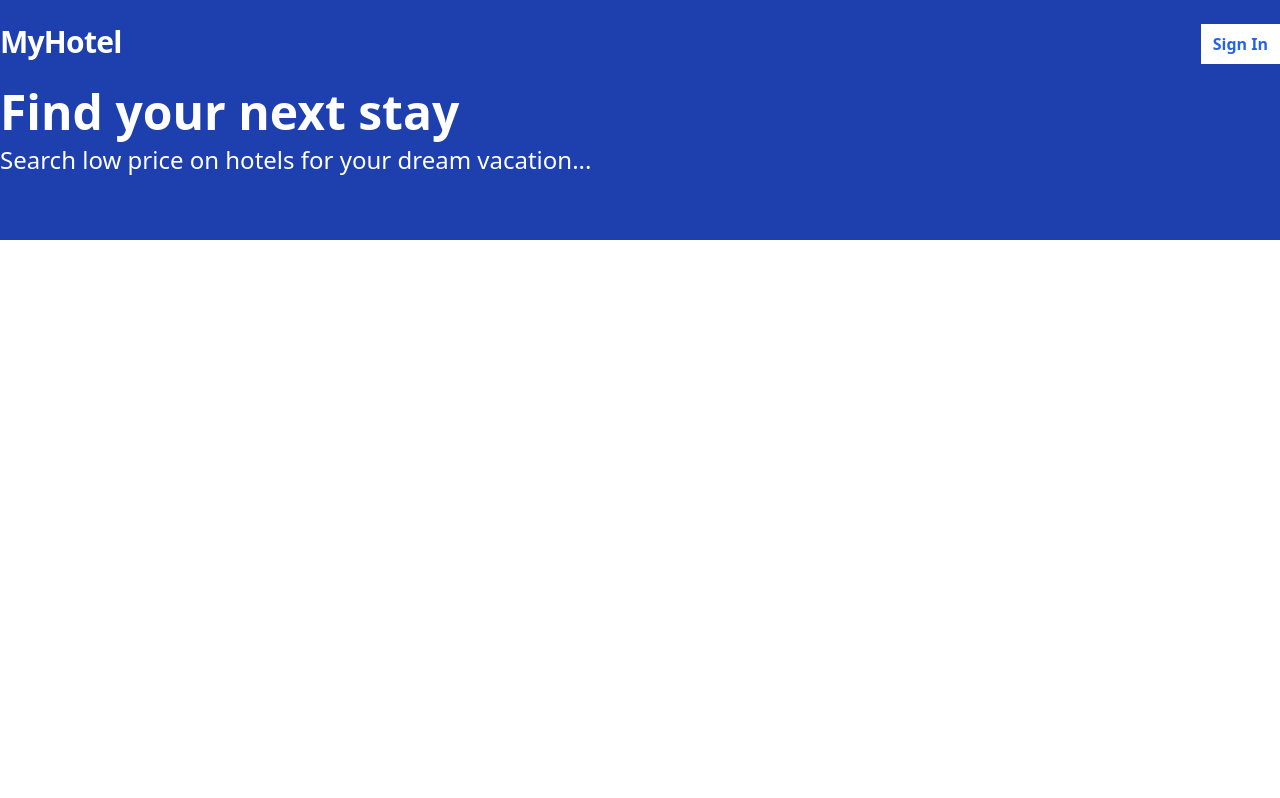
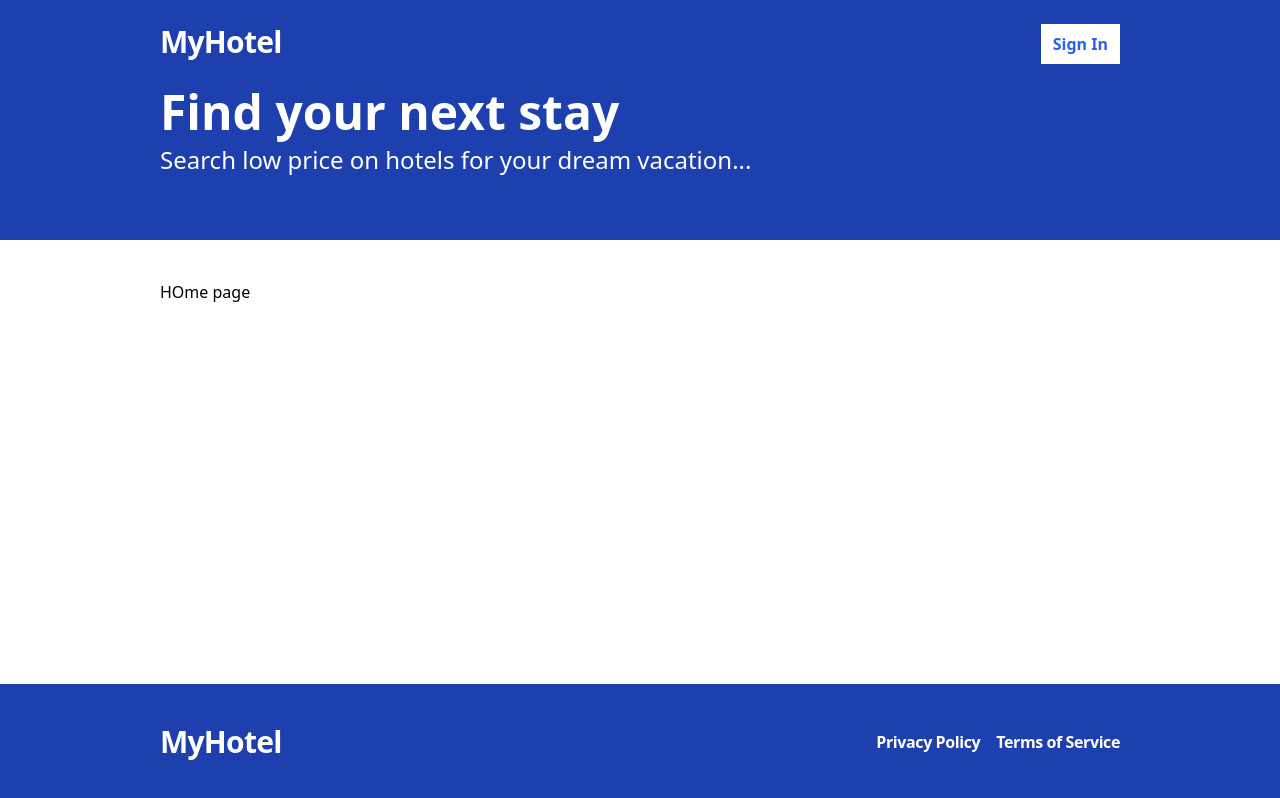
Before and after one commit to 1zizo1/MyHotel, a React (Vite) app in the folder frontend/: page / in a window 1280 px wide. Built offline with nearby package versions, Linux system fonts and the light colour scheme.

Commit message:
fornt: routing

```diff
--- a/frontend/src/App.tsx
+++ b/frontend/src/App.tsx
@@ -11,10 +11,17 @@
   return (
     <Router>
       <Routes>
-        <Route path="/" element={<Layout></Layout>}>
-          <Route path="/Search" element={<>Search Page</>} />
+        <Route path="/" element={
+          <Layout>
+          <p>HOme page</p>
+        </Layout>
+      }/>
+          <Route path="/Search" element={
+            <Layout>
+          <p>search page</p>
+        </Layout>} />
           <Route path="*" element={<Navigate to="/"/>} />
-        </Route>
+
       </Routes>
 
     </Router>
--- /dev/null
+++ b/frontend/src/components/Footer.tsx
@@ -0,0 +1,21 @@
+import React from 'react'
+
+export default function Footer() {
+  return (
+    <div className='bg-blue-800 py-10'>
+      <div className="container mx-auto flex justify-between items-center">
+        <span className="text-3xl text-white font-bold tracking-tight">
+            MyHotel
+        </span>
+        <span className='text-white font-bold tracking-tight flex gap-4'>
+    <p className='cursor-pointer'>
+    Privacy Policy
+    </p>
+    <p className='cursor-pointer'>
+Terms of Service
+    </p>
+        </span>
+      </div>
+    </div>
+  )
+}
--- a/frontend/src/layouts/Layout.tsx
+++ b/frontend/src/layouts/Layout.tsx
@@ -1,12 +1,20 @@
+import Footer from "../components/Footer";
 import Header from "../components/Header";
 import Hero from "../components/Hero";
 
-const Layout = () => {
+interface Props {
+    children: React.ReactNode;
+}
+const Layout = ({children}:Props) => {
     return (
         <div className="flex flex-col min-h-screen">
-        <Header/>
-        <Hero/>
-    </div>
+            <Header />
+            <Hero />
+            <div className="container mx-auto py-10 flex-1">
+                {children}
+            </div>
+            <Footer />
+        </div>
     );
 
 };
--- a/frontend/tailwind.config.js
+++ b/frontend/tailwind.config.js
@@ -3,6 +3,9 @@
   content: ["./index.html","./src/**/*.{js,ts,jsx,tsx}"],
   theme: {
     extend: {},
+    container:{
+      padding: "10rem"
+    }
   },
   plugins: [],
 }
```
